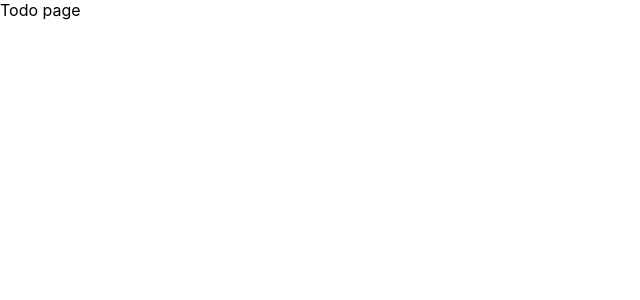
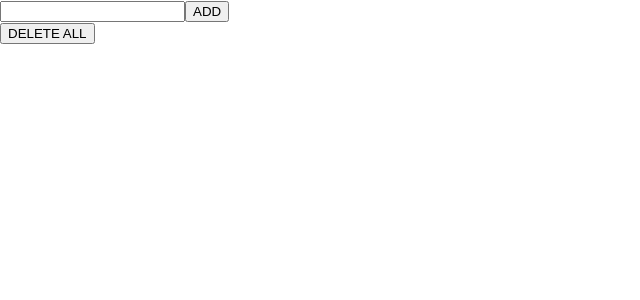
Before and after one commit to git-nori/norisan-lesson1, a React (Create React App) app: page / in a window 1280 px wide. Shown: the top 300 px of the page, without its empty margins (0-640 px from the left). Built offline with nearby package versions, Linux system fonts and the light colour scheme.

Commit message:
feat: todoリストの実装

```diff
--- /dev/null
+++ b/src/components/TodoList.tsx
@@ -0,0 +1,35 @@
+import { TodoTile, TodoTileProps } from "./TodoTile";
+
+export type TodoListProps = {
+  todos: Array<TodoTileProps["todo"]>;
+  changeIsDone: TodoTileProps["changeIsDone"];
+  deleteTodo: TodoTileProps["deleteTodo"];
+  deleteTodos: VoidFunction;
+};
+
+export const TodoList: React.FC<TodoListProps> = ({
+  todos,
+  changeIsDone,
+  deleteTodo,
+  deleteTodos,
+}) => {
+  return (
+    <>
+      <table>
+        <tbody>
+          {todos.map((todo) => (
+            <TodoTile
+              key={todo.id}
+              todo={todo}
+              changeIsDone={changeIsDone}
+              deleteTodo={deleteTodo}
+            />
+          ))}
+        </tbody>
+      </table>
+      <div>
+        <button onClick={deleteTodos}>DELETE ALL</button>
+      </div>
+    </>
+  );
+};
--- /dev/null
+++ b/src/components/TodoTile.tsx
@@ -0,0 +1,33 @@
+export type Todo = {
+  id: number;
+  title: string;
+  isDone: boolean;
+};
+
+export type TodoTileProps = {
+  todo: Todo;
+  changeIsDone: (id: number, checked: boolean) => void;
+  deleteTodo: (id: number) => void;
+};
+
+export const TodoTile: React.FC<TodoTileProps> = ({
+  todo,
+  changeIsDone,
+  deleteTodo,
+}) => {
+  return (
+    <tr key={todo.id}>
+      <td>
+        <input
+          type="checkbox"
+          checked={todo.isDone}
+          onChange={(e) => changeIsDone(todo.id, e.currentTarget.checked)}
+        />
+      </td>
+      <td>{todo.title}</td>
+      <td>
+        <button onClick={() => deleteTodo(todo.id)}>DELETE</button>
+      </td>
+    </tr>
+  );
+};
--- /dev/null
+++ b/src/components/index.ts
@@ -0,0 +1 @@
+export * from "./TodoList";
--- a/src/pages/TodoPage.tsx
+++ b/src/pages/TodoPage.tsx
@@ -1,9 +1,60 @@
+import { useState } from "react";
+import { TodoList, TodoListProps } from "../components";
+import { Todo } from "../components/TodoTile";
 
 export const TodoPage: React.FC = () => {
-    return (
-        <>
-            {/* 各componentを読んで画面作る */}
-            Todo page
-        </>
+  const [todos, setTodos] = useState<TodoListProps["todos"]>([]);
+  const [title, setTitle] = useState("");
+  const addTodo = () => {
+    const newTodo: Todo = {
+      id: todos.map((todo) => todo.id).reduce((a, b) => Math.max(a, b), 0) + 1,
+      title,
+      isDone: false,
+    };
+    setTodos([...todos, newTodo]);
+    setTitle("");
+  };
+  const changeIsDone: TodoListProps["changeIsDone"] = (id, checked) => {
+    const todo = todos.find((todo) => todo.id === id);
+    if (!todo) return;
+    const updatedTodos = todos.map((todo) =>
+      todo.id !== id
+        ? todo
+        : {
+            ...todo,
+            isDone: checked,
+          }
     );
-}
+    setTodos(updatedTodos);
+  };
+  const deleteTodo: TodoListProps["deleteTodo"] = (id) => {
+    const updatedTodos = todos.filter((todo) => todo.id !== id);
+    setTodos(updatedTodos);
+  };
+  const deleteTodos: VoidFunction = () => {
+    const updatedTodos = todos.filter((todo) => !todo.isDone);
+    setTodos(updatedTodos);
+  };
+
+  return (
+    <>
+      {/* 各componentを読んで画面作る */}
+      <div>
+        <input
+          type="text"
+          onChange={(e) => setTitle(e.currentTarget.value)}
+          value={title}
+        />
+        <button onClick={addTodo}>ADD</button>
+      </div>
+      <div>
+        <TodoList
+          todos={todos}
+          changeIsDone={changeIsDone}
+          deleteTodo={deleteTodo}
+          deleteTodos={deleteTodos}
+        />
+      </div>
+    </>
+  );
+};
```
Also changed, not shown: src/redux/counter/Counter.tsx (+6 -6 lines).
